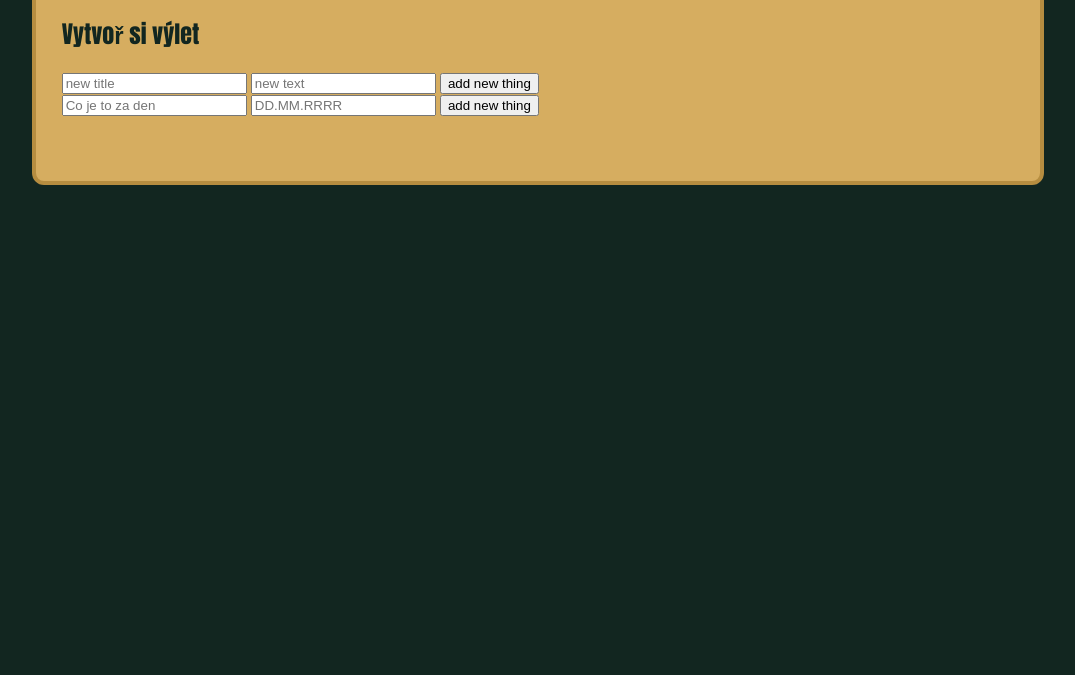
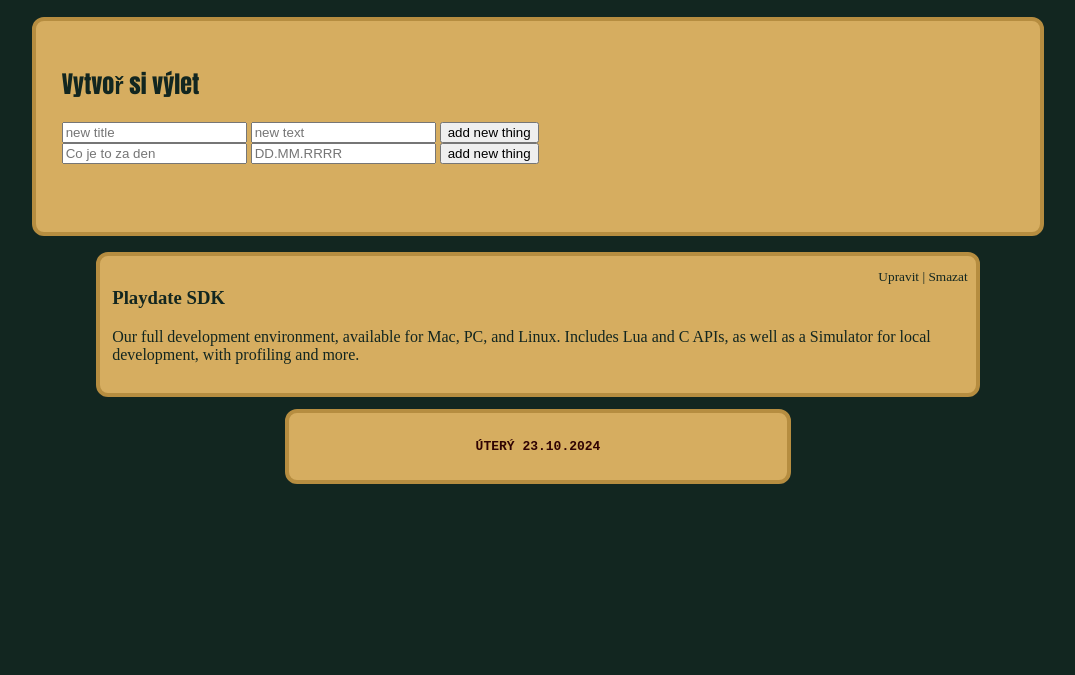
Before and after one commit to vanci-d/tripNew, a plain HTML site: page index.html in a window 1280 px wide. Shown: the part 125-800 px from the top of the page, without its empty margins (102-1177 px from the left). Drawn offline with nearby package versions, Linux system fonts and the light colour scheme.

Commit message:
pridany styly a tlacitka na upravit/smazat a umístění v pravo nahoře

```diff
--- a/css/cards.css
+++ b/css/cards.css
@@ -14,9 +14,13 @@
 	padding-left: 0%;
 
 
+}
 
+.cards li{
 
+	position: relative;
 }
+
 .den{
 
 		border: 0.3rem solid #b68d40;
@@ -38,3 +42,37 @@
 			font-family: monospace;
 
 		}
+
+
+	.btn
+
+	{
+
+
+	position: absolute;
+	right: 1%;
+	top: 0;
+	cursor: pointer;
+	font-size: smaller;
+
+
+	}
+
+
+
+
+	.delete-btn:hover {
+		color: rgb(73, 0, 0);
+  	opacity: 0.8;
+
+}
+
+
+
+
+
+.edit-btn:hover {
+	color: rgb(0, 73, 19);
+	opacity: 0.8;
+
+}
--- a/css/style.css
+++ b/css/style.css
@@ -1,7 +1,7 @@
 body
 {
 	background-color: #122620;
-font-family: 'Gill Sans', 'Gill Sans MT', Calibri, 'Trebuchet MS', sans-serif;
+
 
 }
 
@@ -10,6 +10,7 @@ h1
 	color: #d6ad60;
 	font-family: Impact, Haettenschweiler, 'Arial Narrow Bold', sans-serif;
 	text-align: center;
+	font-size: 50px;
 }
 
 h2{
--- a/index.html
+++ b/index.html
@@ -32,7 +32,7 @@
 
 	</div>
 
-	<!-- <section class="cards animate__animated animate__flipInX">
+	<section class="cards animate__animated animate__flipInX">
 		<ul>
 			<li class="den">
 				<h3>
@@ -43,17 +43,26 @@
 					Includes Lua and C APIs, as well as a Simulator for
 					local development, with profiling and more.
 				</p>
+				<p class="btn"><span class="edit-btn">Upravit</span> | <span class="delete-btn">Smazat</span></p>
+				<!-- <p class="btn">zkouška</p> -->
+
+				<!-- <button class="edit-btn">Edit</button>
+				<button class="delete-btn" onclick="deleteItem(this)">Delete</button> -->
 			</li>
 			<li class="datum">
-				<p>ÚTERÝ 23.10.2024</p> -->
+				<p>ÚTERÝ 23.10.2024</p>
 
-	<section class="cards animate__animated animate__flipInX">
-		<!-- Seznam pro všechny karty -->
-		<ul id="allCards"></ul>
-	</section>
 
-	</li>
-	</ul>
+			</li>
+		</ul>
+
+		<section class="cards animate__animated animate__flipInX">
+			<!-- Seznam pro všechny karty -->
+			<ul id="allCards"></ul>
+		</section>
+
+
+
 
 
 
--- a/js/script.js
+++ b/js/script.js
@@ -55,3 +55,9 @@ form2.addEventListener("submit", (event) => {
 	inputTitle2.value = "";
 	inputContent2.value = "";
 });
+
+// function deleteItem(button) {
+// 	// Získá rodičovský <li> prvek tlačítka a odstraní ho
+// 	const item = button.parentElement;
+// 	item.remove();
+// }
```
